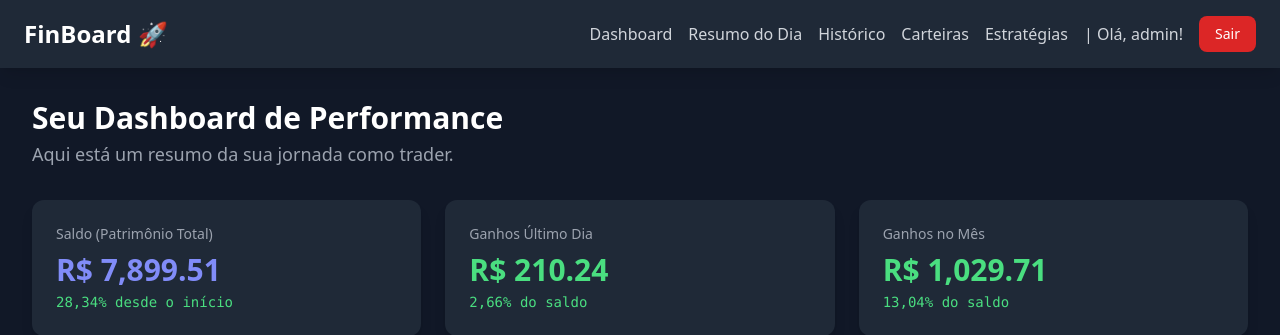
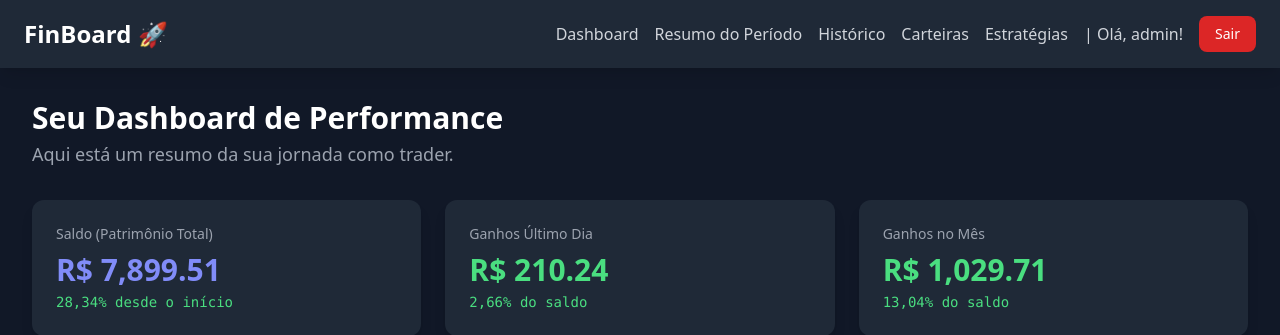
Before and after one commit to bobdreads/FinBoard, a Django app: page / in a window 1280 px wide. Shown: the top 335 px of the page. Run offline with Django 5.2, Linux system fonts and the light colour scheme; a user stored in the database is signed in; data comes from the database, SQL or seed files in the repository; data that the repository does not hold is empty; some libraries are stand-ins or nearby versions.

Commit message:
feat: atualizar texto do link de resumo diário para "Resumo do período"

```diff
--- a/core/templates/core/base.html
+++ b/core/templates/core/base.html
@@ -20,7 +20,7 @@
                 <div class="flex items-center space-x-4">
                      {% if user.is_authenticated %}
                         <a href="{% url 'core:home' %}" class="text-gray-300 hover:text-white transition-colors">Dashboard</a>
-                        <a href="{% url 'dashboard:daily_summary' %}" class="text-gray-300 hover:text-white transition-colors">Resumo do Dia</a>
+                        <a href="{% url 'dashboard:daily_summary' %}" class="text-gray-300 hover:text-white transition-colors">Resumo do Período</a>
                         <a href="{% url 'dashboard:operation_list' %}" class="text-gray-300 hover:text-white transition-colors">Histórico</a>
                         <a href="{% url 'dashboard:account_list' %}" class="text-gray-300 hover:text-white transition-colors">Carteiras</a>
                         <a href="{% url 'dashboard:strategy_list' %}" class="text-gray-300 hover:text-white transition-colors">Estratégias</a>
```
